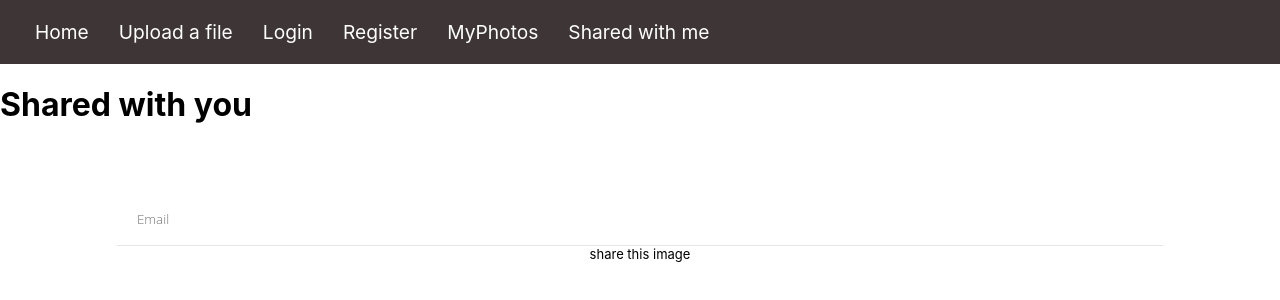
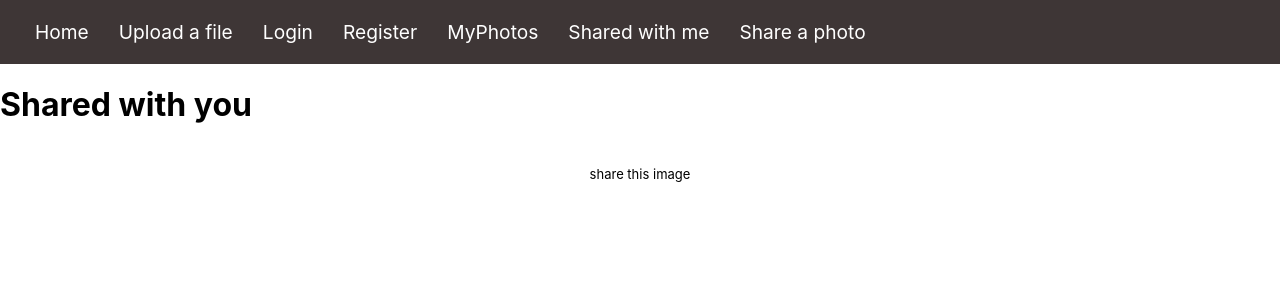
Before and after one commit to POPSoftwareTeam/Profolio-Web, a React (Create React App) app in the folder profolioweb/: page /Sharedwithme in a window 1280 px wide. Shown: the top 300 px of the page. Built offline with nearby package versions, Linux system fonts and the light colour scheme; no server answers.

Commit message:
we can now share photos by using their name and the username. On this branch viewing photos is not working for some unknown reason, in both the shared and myphotos pages

```diff
--- a/profolioweb/src/App.tsx
+++ b/profolioweb/src/App.tsx
@@ -11,6 +11,7 @@ import Login from './Components/LoginPage'
 import Register from './Components/RegisterPage'
 import MyPhotos from './Components/MyPhotosPage'
 import SharedPhotos from './Components/SharedPhotosPage'
+import SharePhoto from './Components/SharePhotoPage'
 
 
 const App:React.FC = props => {
@@ -27,6 +28,7 @@ const App:React.FC = props => {
               <Route exact path="/Register" component ={Register}/>
               <Route exact path="/Myphotos" component ={MyPhotos}/>
               <Route exact path="/Sharedwithme" component ={SharedPhotos}/>
+              <Route exact path="/SharePhoto" component ={SharePhoto}/>
             </Switch>
        </>
     )
--- a/profolioweb/src/Components/Partial/Navbar.tsx
+++ b/profolioweb/src/Components/Partial/Navbar.tsx
@@ -33,6 +33,9 @@ const Navbar: React.FC = (props) => {
           <Link className="linkItem" to="/Sharedwithme">
             Shared with me
           </Link>
+          <Link className="linkItem" to="/SharePhoto">
+            Share a photo
+          </Link>
         </div>
       </div>
     </>
--- a/profolioweb/src/Components/shared/PhotoCard.tsx
+++ b/profolioweb/src/Components/shared/PhotoCard.tsx
@@ -1,26 +1,18 @@
 import React, { Component, FunctionComponent} from 'react';
 import { Photo } from '../../Models/PhotoModel';
-import APIPhotoService from '../../Services/APIPhotoService'
+
+
+
 
 export const PhotoCard: FunctionComponent<any> = (props:Photo) => {
     let [username,setUsername] = React.useState<[string]>([""]);
-    const shareImage = function(props:any){
-        console.log("sharing the image")
-        console.log(username);
-        console.log(props)
+    const shareImage = function(props:Photo){
+
     }
     return(
     <>
         <img src={props.base64file}  alt={props.imagename}/>
         <div>
-            <input
-                  type="email"
-                  className="email"
-                  placeholder="Email"
-                  name="name"
-                  value={username}
-                  onChange={(event: any) => setUsername(event.target.value)}
-                />
             <div className="button" onClick={()=>shareImage(props)}>share this image</div>
         </div>
     </>
--- a/profolioweb/src/Services/APIPhotoService.ts
+++ b/profolioweb/src/Services/APIPhotoService.ts
@@ -133,27 +133,22 @@ export default class APIPhotoService{
         return base64data ?? null;
     }
 
-    public async SharePhoto(photo:string):Promise<string|null>{
+    public async SharePhoto(photo:string,email:string,permission:"Full_Res"|"Low_Res"):Promise<Boolean>{
         let token = new Token(localStorage.getItem('token') ?? "");
 
-        let newurl = this.api+"/Photos/FullRes/"+photo
+        let newurl = this.api+"/Photos/GrantClientPermissions"
         let headers = {
+            "Content-Type": "application/json",
             "Authorization": "Bearer "+token.key
         };
+        let body = JSON.stringify({Email:email,Photo:photo,Permission:permission})
         let response = await fetch(newurl, {
-            method: "GET",
+            method: "Post",
             mode: "cors",
+            body:body,
             headers: headers,
-        }).then(response=>response.blob())
-
-
-        const reader = new FileReader();
-        await new Promise((resolve, reject) => {
-            reader.onload = resolve;
-            reader.onerror = reject;
-            reader.readAsDataURL(response);
-          });
-        let base64data = reader.result?.toString()
-        return base64data ?? null;
+        }).then(response=>response.json())
+        console.log(response);
+        return true;
     }
 }
```
